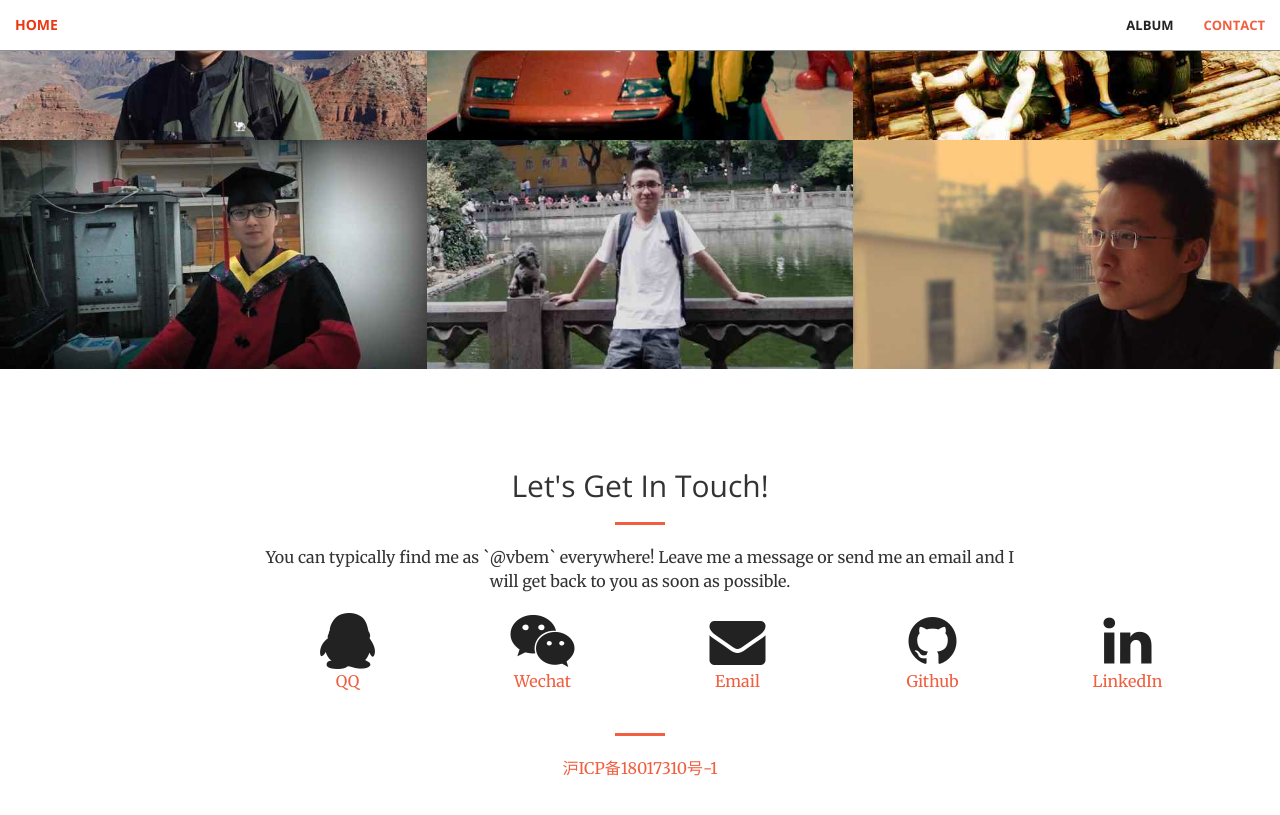
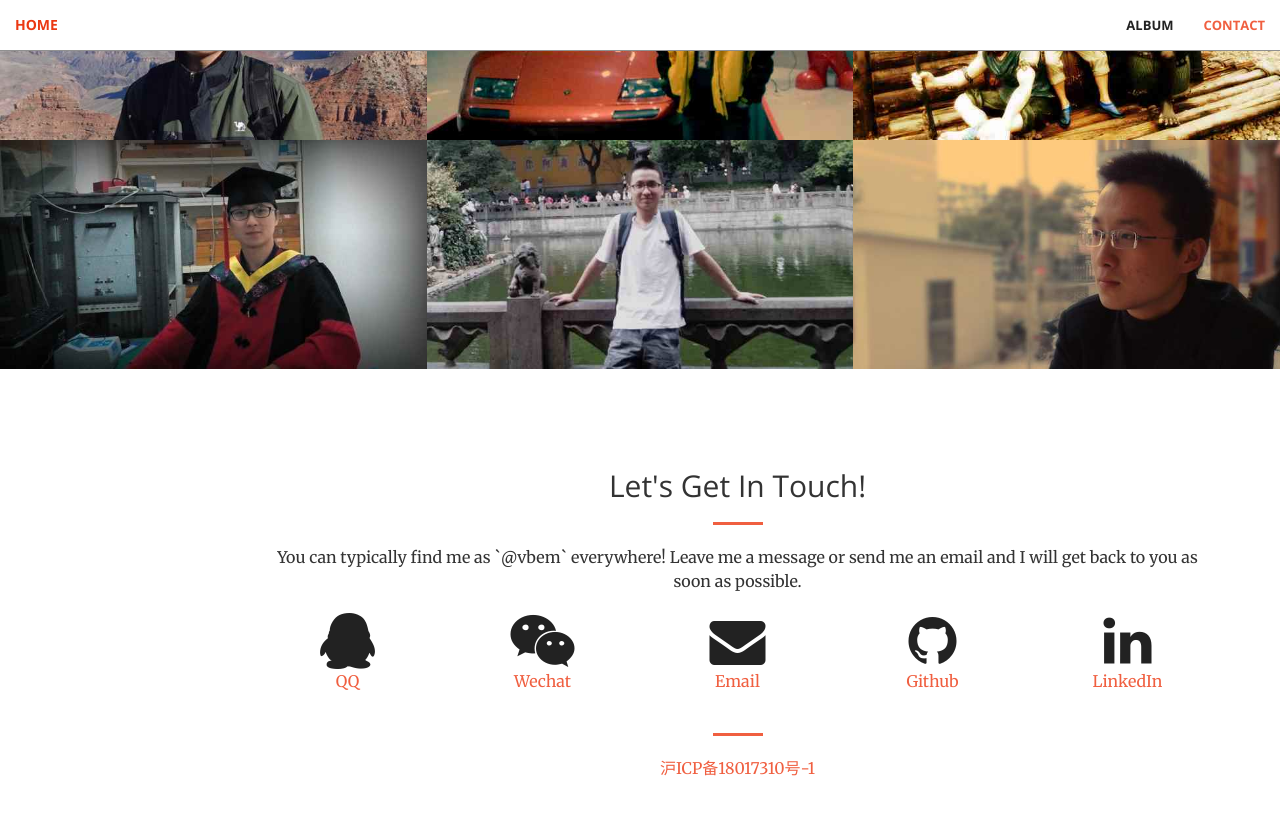
Before and after one commit to vbem/lilei.tech, a Jekyll site: the page built from index.html, in a window 1280 px wide and 900 px high, scrolled down 990 px. Shown: the top 815 px of the window. Built offline with Jekyll 4.4.1, drawn with Linux system fonts in a browser that asks for light colours.

Commit message:
Update contact.html

```diff
--- a/_includes/contact.html
+++ b/_includes/contact.html
@@ -1,7 +1,7 @@
 <section id="contact">
     <div class="container">
         <div class="row">
-            <div class="col-lg-8 col-lg-offset-2 text-center">
+            <div class="col-lg-10 col-lg-offset-2 text-center">
                 <h2 class="section-heading">Let's Get In Touch!</h2>
                 <hr class="primary">
                 <p>You can typically find me as `@vbem` everywhere! Leave me a message or send me an email and I will get back to you as soon as possible.</p>
@@ -36,7 +36,7 @@
                 <p>LinkedIn</p>
             </a>
         </div>
-            <div class="col-lg-8 col-lg-offset-2 text-center">
+            <div class="col-lg-10 col-lg-offset-2 text-center">
                 <hr class="primary">
                 <p><a href="http://www.miitbeian.gov.cn/" target="_blank">沪ICP备18017310号-1</a></p>
             </div>
```
